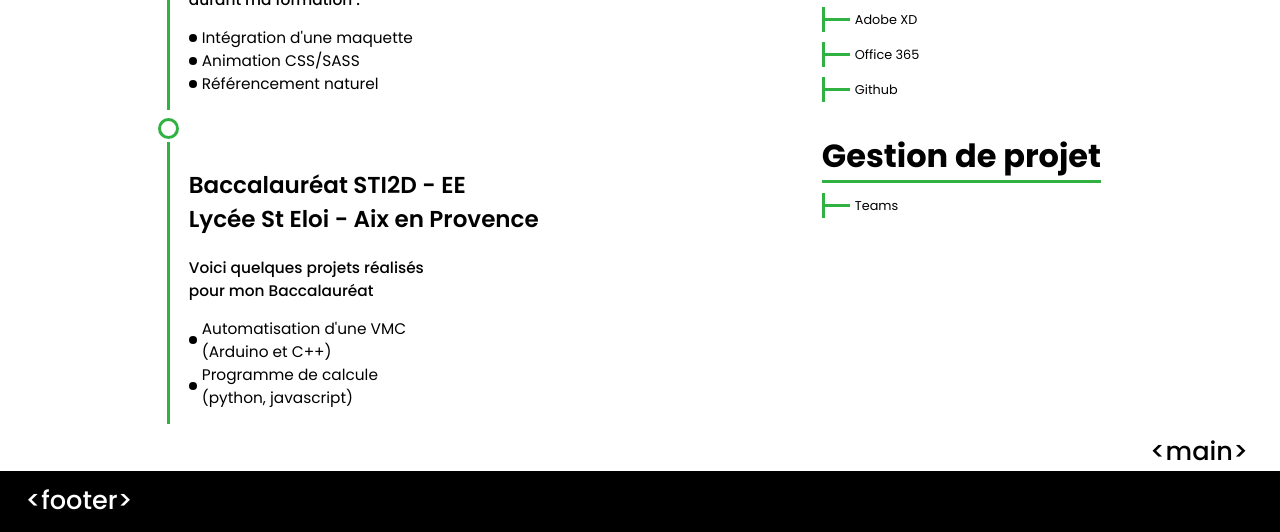
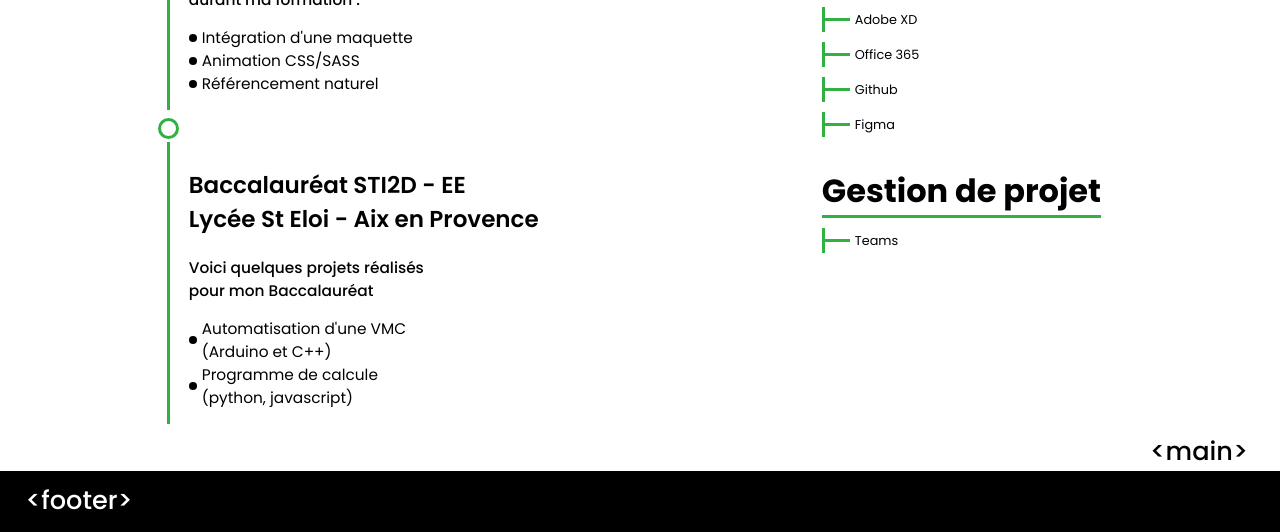
Before and after one commit to gabrielvoissiere/CV_PORTFOLIO, a plain HTML site: page index.html in a window 1280 px wide. Shown: the part 2398-2930 px from the top of the page. Drawn offline with Linux system fonts and the light colour scheme.

Commit message:
ajout figma

```diff
--- a/index.html
+++ b/index.html
@@ -406,6 +406,16 @@
                             </div>
                         </div>
                     </div>
+
+                    <div class="element">
+                        <div class="deco">
+                            <div class="vertical"></div>
+                            <div class="phrase">
+                                <div class="horizontal"></div>
+                                <p>Figma</p>
+                            </div>
+                        </div>
+                    </div>
                 </div>
 
                 <div class="comp">
```
